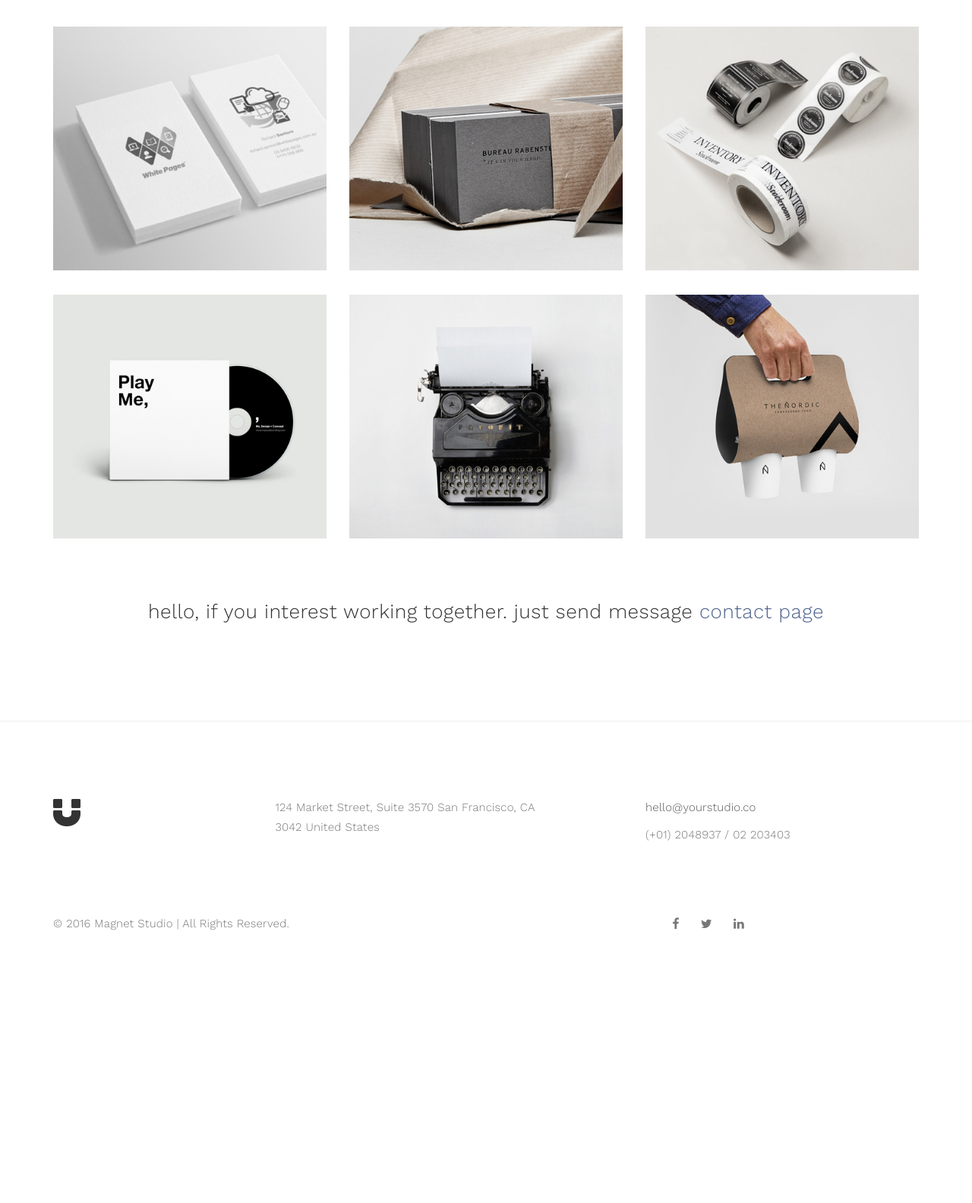
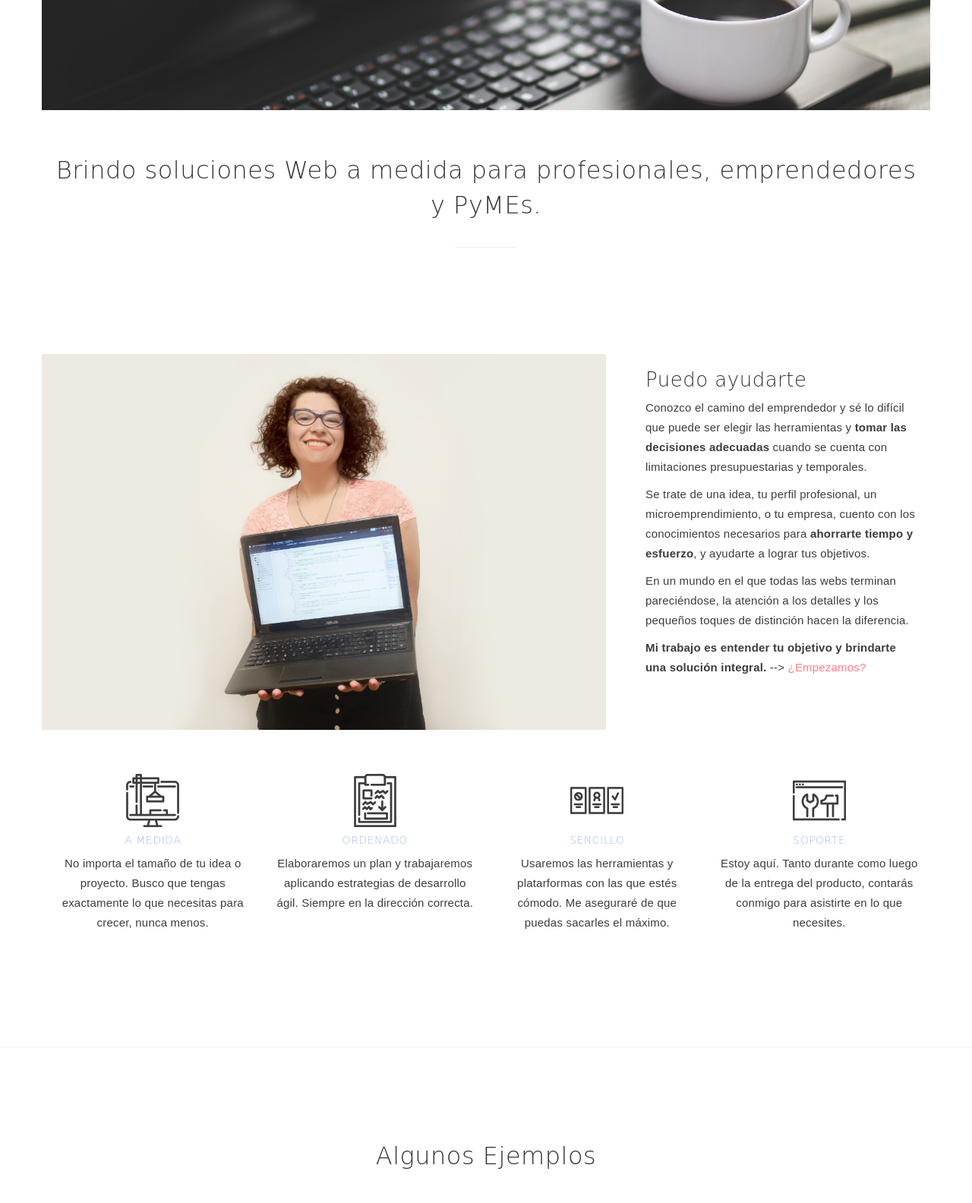
Before and after one commit to sapuru/MagSapuru, a plain HTML site: page index.html in a window 1280 px wide. Shown: the part 510-2094 px from the top of the page at 76% size. Before the commit the page ends 1849 px from the top, so only its background shows below. Drawn offline with nearby package versions, Linux system fonts and the light colour scheme; a web font is replaced by a local one.

Commit message:
Dejo lista la homepage
Agregué logo, fotos, portfolio, tipografías.

```diff
--- a/css/style.css
+++ b/css/style.css
@@ -1,7 +1,7 @@
 
 body {
 		background: #ffffff;
-    font-family: 'Work Sans', sans-serif;
+    font-family: 'Muli', sans-serif;
     font-style: normal;
 		font-weight: 300;
     overflow-x: hidden;
@@ -16,6 +16,7 @@ h1,h2,h3,h4,h5,h6 {
   font-style: normal;
   font-weight: 300;
   letter-spacing: 0.5px;
+	font-family:'Arima Madurai', cursive;
 }
 
 h1 {
@@ -34,14 +35,19 @@ h3 {
 }
 
 h4 {
-  color: #666;
+  color: #ff8087;
   font-size: 12px;
   font-weight: normal;
   letter-spacing: 2px;
 }
 
+h6 {
+	color: #a4bce2;
+	font-size:14px;
+}
+
 p {
-    color: #777;
+    color: #3c3c3c;
     font-size: 15px;
     font-weight: 300;
     line-height: 26px;
@@ -53,7 +59,7 @@ strong {
 }
 
 .btn-success:focus {
-  background-color: #000;
+  background-color: #490a3d;
   border-color: transparent;
 }
 
@@ -67,15 +73,19 @@ html{
 }
 
 a {
-  color: #4d638c;
+  color: #ff8087;
   -webkit-transition: 0.5s;
   -o-transition: 0.5s;
   transition: 0.5s;
   text-decoration: none !important;
 }
 a:hover, a:active, a:focus {
-  color: #4d638c;
+  color: #fed7c6;
   outline: none;
+}
+
+strong {
+	font-weight:bold;
 }
 
 * {
@@ -113,6 +123,12 @@ a:hover, a:active, a:focus {
   letter-spacing: 4px;
 }
 
+.spacer {
+height:36px;
+}
+.center {
+	text-align:center;
+}
 
 /*---------------------------------------
     Preloader section
@@ -195,6 +211,10 @@ a:hover, a:active, a:focus {
 .navbar-default .navbar-brand .fa {
   color: #000;
   font-size: 42px;
+}
+
+.navbar-default .navbar-brand img {
+	width:100%;
 }
 
 .navbar-default .navbar-nav li a {
--- a/index.html
+++ b/index.html
@@ -1,22 +1,23 @@
 <!DOCTYPE html>
-<html lang="en">
+<html lang="es">
 <head>
 
 <meta charset="UTF-8">
 <meta http-equiv="X-UA-Compatible" content="IE=Edge">
-<meta name="description" content="">
-<meta name="keywords" content="">
-<meta name="author" content="">
+<meta name="description" content="Aymará Samudio, Desarrollo Web">
+<meta name="keywords" content="Diseño Web, Soluciones Web a medida, Profesionales, PyMEs, Emprendimientos">
+<meta name="author" content="Aymará Samudio">
 <meta name="viewport" content="width=device-width, initial-scale=1, maximum-scale=1">
 
-<title>Magnet - Minimal Portfolio Template</title>
+<title>Sapuru</title>
 
 <link rel="stylesheet" href="css/bootstrap.min.css">
 <link rel="stylesheet" href="css/font-awesome.min.css">
 
 <!-- Main css -->
 <link rel="stylesheet" href="css/style.css">
-<link href="https://fonts.googleapis.com/css?family=Work+Sans:300,400,700" rel="stylesheet">
+<link href="https://fonts.googleapis.com/css?family=Arima+Madurai|Muli" rel="stylesheet">
+<link rel="stylesheet" href="https://cdn.linearicons.com/free/1.0.0/icon-font.min.css">
 
 </head>
 <body>
@@ -40,14 +41,14 @@
                     <span class="icon icon-bar"></span>
                     <span class="icon icon-bar"></span>
                </button>
-               <a href="index.html" class="navbar-brand"><i class="fa fa-magnet"></i></a>
+               <a href="index.html" class="navbar-brand"><img src="images/logo-purple-vect.png"></a>
           </div>
           <div class="collapse navbar-collapse">
                <ul class="nav navbar-nav navbar-right">
-                    <li class="active"><a href="index.html">Projects</a></li>
-                    <li><a href="about.html">Our Studio</a></li>
-                    <li><a href="blog.html">Blog</a></li>
-                    <li><a href="contact.html">Contact</a></li>
+                    <li class="active"><a href="index.html">Inicio</a></li>
+                    <li><a href="acerca-de.html">Acerca De</a></li>
+                    <li><a href="http://blog.sapuru.soy">Blog</a></li>
+                    <li><a href="contacto.html">Contacto</a></li>
                </ul>
           </div>
 
@@ -60,29 +61,95 @@
      <div class="container">
           <div class="row">
 
+     <img src="images/hero.jpg" class="img-responsive" alt="Sapuru">
+<div class="spacer"></div>
                <div class="col-md-12 col-sm-12">
-                    <h2>The creative web & mobile studio. we are young designers and focused on brand identity, web development and social marketing.</h2>
+                    <h2>Brindo soluciones Web a medida para profesionales, emprendedores y PyMEs.</h2>
                     <hr>
                </div>
 
           </div>
-     </div>
+             </div>
 </section>
 
+<section id="about">
+  <div class="container">
+       <div class="row">
+<div class="col-md-8 col-sm-12">
+     <img src="images/ayma-mag.jpg" class="img-responsive" alt="About">
+</div>
+
+<div class="col-md-4 col-sm-12">
+     <h3>Puedo ayudarte</h3>
+     <p>Conozco el camino del emprendedor y sé lo difícil que puede ser elegir las herramientas y
+       <strong>tomar las decisiones adecuadas</strong> cuando se cuenta con limitaciones presupuestarias y temporales.</p>
+      <p>Se trate de una idea, tu perfil profesional, un microemprendimiento, o tu empresa, cuento con los conocimientos necesarios para <strong>ahorrarte tiempo y esfuerzo</strong>, y ayudarte a lograr tus objetivos.</p>
+     <p>En un mundo en el que todas las webs terminan pareciéndose, la atención a los detalles y los pequeños toques de distinción hacen la diferencia.</p>
+     <p><strong>Mi trabajo es entender tu objetivo y brindarte una solución integral.</strong> --> <a href="contacto.html">¿Empezamos?</a></p>
+</div>
+                    <div class="clearfix"></div>
+</div>
+          <div class="spacer"></div>
+<div class="row center">
+  <div class="feature-item">
+<div class="col-md-3 col-sm-6">
+<div class="item-head">
+          <img src="images/icons/monitor-3.png">
+
+</div>
+<h6>A MEDIDA</h6>
+<p>No importa el tamaño de tu idea o proyecto. Busco que tengas exactamente lo que necesitas para crecer, nunca menos.</p>
+</div>
+</div>
+<!-- End features-item -->
+<div class="feature-item">
+<div class="col-md-3 col-sm-6">
+<div class="item-head">
+<img src="images/icons/notepad.png">
+</div>
+<h6>ORDENADO</h6>
+<p>Elaboraremos un plan y trabajaremos aplicando estrategias de desarrollo ágil. Siempre en la dirección correcta.</p>
+</div>
+</div>
+<!-- End features-item -->
+
+<div class="feature-item">
+<div class="col-md-3 col-sm-6">
+<div class="item-head">
+<img src="images/icons/checking.png">
+</div>
+<h6>SENCILLO</h6>
+<p>Usaremos las herramientas y platarformas con las que estés cómodo. Me aseguraré de que puedas sacarles el máximo.</p>
+</div>
+</div>
+<!-- End features-item -->
+
+<div class="feature-item">
+<div class="col-md-3 col-sm-6">
+<div class="item-head">
+<img src="images/icons/browser-9.png">
+</div>
+<h6>SOPORTE</h6>
+<p>Estoy aquí. Tanto durante como luego de la entrega del producto, contarás conmigo para asistirte en lo que necesites.</p>
+</div>
+</div>
+</div>
+</div>
+</section>
 <!-- Portfolio Section -->
-
+                    <hr>
 <section id="portfolio">
      <div class="container">
           <div class="row">
-
+               <div class="col-md-12 col-sm-12 center"><h2>Algunos Ejemplos</h2></div>
                <div class="col-md-4 col-sm-6">
                     <a href="single-project.html">
                          <div class="portfolio-thumb">
-                              <img src="images/portfolio-img1.jpg" class="img-responsive" alt="Portfolio">
+                              <img src="images/lupi.jpg" class="img-responsive" alt="Portfolio">
                                    <div class="portfolio-overlay">
                                         <div class="portfolio-item">
-                                             <h3>Project Name</h3>
-                                             <small>Brand Identity</small>
+                                             <h3>Lupi, pañales de tela y accesorios</h3>
+                                             <small>Emprendimiento</small>
                                         </div>
                                    </div>
                          </div>
@@ -92,11 +159,11 @@
                <div class="col-md-4 col-sm-6">
                     <a href="single-project.html">
                          <div class="portfolio-thumb">
-                              <img src="images/portfolio-img2.jpg" class="img-responsive" alt="Portfolio">
+                              <img src="images/frame.jpg" class="img-responsive" alt="Portfolio">
                                    <div class="portfolio-overlay">
                                         <div class="portfolio-item">
-                                             <h3>Project Name</h3>
-                                             <small>Web Development</small>
+                                             <h3>Frame.Rocks</h3>
+                                             <small>Perfil Profesional</small>
                                         </div>
                                    </div>
                          </div>
@@ -106,53 +173,11 @@
                <div class="col-md-4 col-sm-6">
                     <a href="single-project.html">
                          <div class="portfolio-thumb">
-                              <img src="images/portfolio-img3.jpg" class="img-responsive" alt="Portfolio">
+                              <img src="images/desktotal.jpg" class="img-responsive" alt="Portfolio">
                                    <div class="portfolio-overlay">
                                         <div class="portfolio-item">
-                                             <h3>Project Name</h3>
-                                             <small>Mobile App</small>
-                                        </div>
-                                   </div>
-                         </div>
-                    </a>
-               </div>
-
-               <div class="col-md-4 col-sm-6">
-                    <a href="single-project.html">
-                         <div class="portfolio-thumb">
-                              <img src="images/portfolio-img4.jpg" class="img-responsive" alt="Portfolio">
-                                   <div class="portfolio-overlay">
-                                        <div class="portfolio-item">
-                                             <h3>Project Name</h3>
-                                             <small>Logo Design</small>
-                                        </div>
-                                   </div>
-                         </div>
-                    </a>
-               </div>
-
-               <div class="col-md-4 col-sm-6">
-                    <a href="single-project.html">
-                         <div class="portfolio-thumb">
-                              <img src="images/portfolio-img5.jpg" class="img-responsive" alt="Portfolio">
-                                   <div class="portfolio-overlay">
-                                        <div class="portfolio-item">
-                                             <h3>Project Name</h3>
-                                             <small>Social marketing</small>
-                                        </div>
-                                   </div>
-                         </div>
-                    </a>
-               </div>
-
-               <div class="col-md-4 col-sm-6">
-                    <a href="single-project.html">
-                         <div class="portfolio-thumb">
-                              <img src="images/portfolio-img6.jpg" class="img-responsive" alt="Portfolio">
-                                   <div class="portfolio-overlay">
-                                        <div class="portfolio-item">
-                                             <h3>Project Name</h3>
-                                             <small>Fyler Design</small>
+                                             <h3>Desktotal</h3>
+                                             <small>PyME</small>
                                         </div>
                                    </div>
                          </div>
@@ -160,7 +185,7 @@
                </div>
 
                <div class="col-md-12 col-sm-12 text-center">
-                    <h3>hello, if you interest working together. just send message <a href="contact.html">contact page</a></h3>
+                    <h3><br>Tu proyecto merece una presencia online que te haga sentir orgulloso.<br><a href="contact.html">¡Hagamos el salto! </a></h3>
                </div>
 
           </div>
@@ -174,16 +199,16 @@
           <div class="row">
 
                <div class="col-md-3 col-sm-3">
-                    <i class="fa fa-magnet"></i>
+                    <img src="images/logo-purple-vect.png">
                </div>
 
                <div class="col-md-4 col-sm-4">
-                    <p>124 Market Street, Suite 3570 San Francisco, CA 3042 United States</p>
+                    <p>Trabajando con cariño y dedicación desde Mendoza, Argentina.</p>
                </div>
 
                <div class="col-md-offset-1 col-md-4 col-sm-offset-1 col-sm-3">
-                    <p><a href="mailto:youremail@gmail.com">hello@yourstudio.co</a></p>
-                    <p>(+01) 2048937 / 02 203403</p>
+                    <p><a href="mailto:aymara@sapuru.soy">aymara@sapuru.soy</a></p>
+                    <p>(+54) 9 261 5169434</p>
                </div>
 
                <div class="clearfix col-md-12 col-sm-12">
@@ -192,15 +217,16 @@
 
                <div class="col-md-6 col-sm-6">
                     <div class="footer-copyright">
-                         <p>© 2016 Magnet Studio | All Rights Reserved.</p>
+                         <p>© Salvo que se aclare lo contrario | Todos los derechos reservados.</p>
                     </div>
                </div>
 
                <div class="col-md-6 col-sm-6">
                     <ul class="social-icon">
-                         <li><a href="#" class="fa fa-facebook"></a></li>
-                         <li><a href="#" class="fa fa-twitter"></a></li>
-                         <li><a href="#" class="fa fa-linkedin"></a></li>
+                         <li><a href="http://facebook.com/sapuru.soy" class="fa fa-facebook"></a></li>
+                         <li><a href="http://twitter.com/_sapuru" class="fa fa-twitter"></a></li>
+                         <li><a href="https://ar.linkedin.com/in/aymarasamudio" class="fa fa-linkedin"></a></li>
+                         <li><a href="http://github.com/sapuru" class="fa fa-github"></a></li>
                     </ul>
                </div>
 
```
Also changed, not shown: acerca-de.html (renamed from about.html, +14 -13 lines), contacto.html (renamed from contact.html), images/ayma-10.png (added), images/ayma-4.png (added), images/ayma-mag.jpg (added), images/desktotal.jpg (added), images/frame.jpg (added), images/hero.jpg (added), images/icons/browser-9.png (added), images/icons/checking.png (added), images/icons/monitor-3.png (added), images/icons/notepad.png (added), images/logo-purple-vect.png (added), images/lupi.jpg (added), 4 other files.
